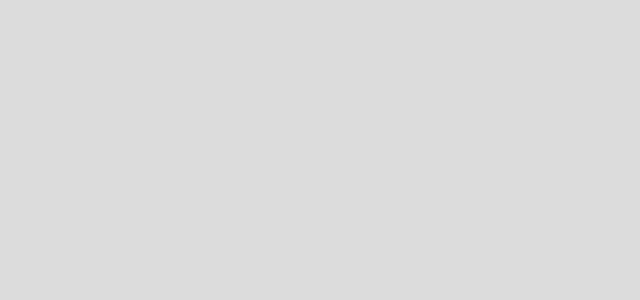
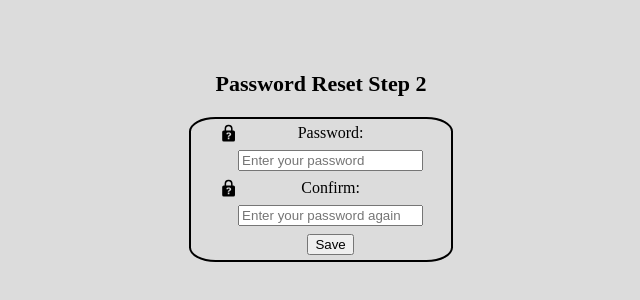
Before and after one commit to andrejmoltok/oceans5js, a Next.js app: page /signin/reset in a window 1280 px wide. Shown: the part 236-536 px from the top of the page, without its empty margins (319-959 px from the left). Built offline with nearby package versions, Linux system fonts and the light colour scheme.

Commit message:
O5T-22 Add: update passwordHash in db and UI

```diff
--- a/src/actions/emailVerify/codeExpiryCron.ts
+++ b/src/actions/emailVerify/codeExpiryCron.ts
@@ -41,6 +41,7 @@ const codeExpiryCron = new CronJob(
           expired: true,
         },
       });
+      cookieStore.delete("codeExpiryByUser");
     } catch (error) {
       console.log("Code Expiry Cron Error: ", error);
     }
--- a/src/actions/reset/resetAction.ts
+++ b/src/actions/reset/resetAction.ts
@@ -1,13 +1,102 @@
 "use server";
 
+import { prisma } from "@/lib/prisma/client";
+import Iron from "@hapi/iron";
 const bcrypt = require("bcryptjs");
 
 export default async function ResetAction({
-  to,
-  email,
+  userID,
   code,
+  pass,
 }: {
-  to: number;
-  email: string;
+  userID: number;
   code: string;
-}) {}
+  pass: string;
+}): Promise<{
+  success: boolean;
+  error?: string;
+}> {
+  try {
+    const resetCode = await prisma.codes.findMany({
+      where: {
+        AND: [
+          {
+            userID: Number(userID),
+            codeType: "reset",
+          },
+        ],
+      },
+      orderBy: [
+        {
+          createdAt: "desc",
+        },
+      ],
+      select: {
+        code: true,
+        used: true,
+        expired: true,
+        id: true,
+      },
+    });
+    const unsealedFromDB = await Iron.unseal(
+      resetCode[0].code as string,
+      process.env.IRONPASS as string,
+      Iron.defaults
+    );
+    const unsealedFromEmail = await Iron.unseal(
+      code,
+      process.env.IRONPASS as string,
+      Iron.defaults
+    );
+
+    if (resetCode[0].used === true) {
+      return {
+        success: false,
+        error: "Reset code is already used",
+      };
+    }
+
+    if (resetCode[0].expired === true) {
+      return {
+        success: false,
+        error: "Reset code is expired",
+      };
+    }
+
+    if (unsealedFromEmail === unsealedFromDB) {
+      const newSalt = await bcrypt.genSalt(10);
+      const newHash = await bcrypt.hash(pass, newSalt);
+      await prisma.user.update({
+        where: {
+          id: Number(userID),
+        },
+        data: {
+          passwordHash: newHash,
+        },
+      });
+      await prisma.codes.update({
+        where: {
+          id: Number(resetCode[0].id),
+        },
+        data: {
+          used: true,
+          usedAt: new Date(),
+        },
+      });
+      return {
+        success: true,
+      };
+    } else {
+      return {
+        success: false,
+        error: "Reset code is invalid",
+      };
+    }
+  } catch (error) {
+    console.log("Reset Action Error: ", error);
+    return {
+      success: false,
+      error: "Reset Action Error",
+    };
+  }
+}
--- a/src/actions/reset/resetExpiryCron.ts
+++ b/src/actions/reset/resetExpiryCron.ts
@@ -41,6 +41,7 @@ const resetExpiryCron = new CronJob(
           expired: true,
         },
       });
+      cookieStore.delete("resetExpiryByUser");
     } catch (error) {
       console.log("Reset Expiry Cron Error: ", error);
       //TODO - send notification to Admin UI
--- a/src/app/(public)/signin/loginEmail.tsx
+++ b/src/app/(public)/signin/loginEmail.tsx
@@ -78,7 +78,7 @@ export default function LoginEmail({
       }
     } else {
       resetEmailForm();
-      SessionExpiry();
+      await SessionExpiry();
       router.replace("/profile");
     }
   };
--- a/src/app/(public)/signin/loginUser.tsx
+++ b/src/app/(public)/signin/loginUser.tsx
@@ -76,7 +76,7 @@ export default function LoginUser({
       }
     } else {
       resetUserForm();
-      SessionExpiry();
+      await SessionExpiry();
       router.replace("/profile");
     }
   };
--- a/src/app/(public)/signin/reset/page.tsx
+++ b/src/app/(public)/signin/reset/page.tsx
@@ -1,18 +1,29 @@
 "use client";
 
 import React from "react";
+import { useRouter } from "next/navigation";
 
 import { handleZodValidation, ValidationError } from "@/lib/zod/ZodError";
 import { resetPassZodSchema } from "@/lib/reset/resetPassZodSchema";
-import { resetInputType, resetPasswordType } from "@/lib/reset/resetInputType";
+import { resetPasswordType } from "@/lib/reset/resetInputType";
+
+import styles from "@/styles/signin.module.css";
+import Icon from "@mdi/react";
+import { mdiLockQuestion, mdiCheck, mdiLoading } from "@mdi/js";
 
 import ResetAction from "@/actions/reset/resetAction";
 
 export default function Page({
   searchParams,
 }: {
-  searchParams: { t: string; e: string; c: string };
+  searchParams: { t: number; c: string };
 }) {
+  const router = useRouter();
+
+  const [saveSuccess, setSaveSuccess] = React.useState<boolean>(false);
+  const [saving, setSaving] = React.useState<boolean>(false);
+  const [saveError, setSaveError] = React.useState<string>("");
+
   const [passInput, setPassInput] = React.useState<resetPasswordType>({
     password: "",
     confirm: "",
@@ -37,20 +48,109 @@ export default function Page({
     }));
   };
 
-  const onClickSubmit = async (data: resetInputType) => {};
-
-  const schemaParse = (data: resetInputType) => {
+  const schemaParse = (data: resetPasswordType) => {
     handleZodValidation({
       onError: setPassInputErrors,
       data: data,
       onSuccess: async () => {
         setPassInputErrors({});
-        await onClickSubmit(data);
+        setSaveError("");
+        setSaving(false);
+        const saveNewPass = await ResetAction({
+          userID: searchParams.t,
+          code: searchParams.c,
+          pass: passInput.confirm,
+        });
+        if (saveNewPass.success === false) {
+          setSaveError(saveNewPass.error as string);
+        } else {
+          setSaveSuccess(true);
+        }
         resetForm();
+        router.push("/signin");
       },
       schema: resetPassZodSchema,
     });
   };
 
-  return <></>;
+  return (
+    <>
+      <div className={styles.main}>
+        <div className={styles.title}>Password Reset Step 2</div>
+        <div className={styles.container}>
+          <div className={styles.icons}>
+            <Icon path={mdiLockQuestion} size={0.8} />
+            <Icon path={mdiLockQuestion} size={0.8} />
+          </div>
+          <form className={styles.form}>
+            <label htmlFor="email">Password: </label>
+            <input
+              type="password"
+              id="password"
+              name="password"
+              value={passInput.password}
+              onChange={(e) => handleInputChange(e)}
+              placeholder="Enter your password"
+              aria-placeholder="Enter your password"
+            />
+            <label htmlFor="confirm">Confirm: </label>
+            <input
+              type="password"
+              id="confirm"
+              name="confirm"
+              value={passInput.confirm}
+              onChange={(e) => handleInputChange(e)}
+              placeholder="Enter your password again"
+              aria-placeholder="Enter your password again"
+            />
+            <div
+              style={{
+                display: "flex",
+                flexDirection: "row",
+                justifyContent: "center",
+                alignItems: "center",
+              }}
+            >
+              <input
+                type="submit"
+                value={saveSuccess ? "Saved!" : saving ? "Saving..." : "Save"}
+                onClick={(event) => {
+                  event?.preventDefault();
+                  schemaParse(passInput);
+                  setSaving(true);
+                }}
+                disabled={saveSuccess || saving ? true : false}
+              />
+              {saveSuccess ? (
+                <div>
+                  <Icon
+                    path={mdiCheck}
+                    size={0.7}
+                    title={"Checkmark"}
+                    description={"Password changed successfully"}
+                  />
+                </div>
+              ) : saving ? (
+                <div>
+                  <Icon
+                    path={mdiLoading}
+                    size={0.7}
+                    title={"Loading"}
+                    description={"Updating password"}
+                    spin
+                  />
+                </div>
+              ) : null}
+            </div>
+          </form>
+        </div>
+        <div className={styles.error}>
+          {passInputErrors && passInputErrors.confirm && (
+            <div style={{ color: "red" }}>{passInputErrors.confirm}</div>
+          )}
+          {saveError && <div style={{ color: "red" }}>{saveError}</div>}
+        </div>
+      </div>
+    </>
+  );
 }
```
Also changed, not shown: src/actions/reset/resetlink.ts (+6 -5 lines), src/app/(public)/signin/reset.tsx (+26 -4 lines).
